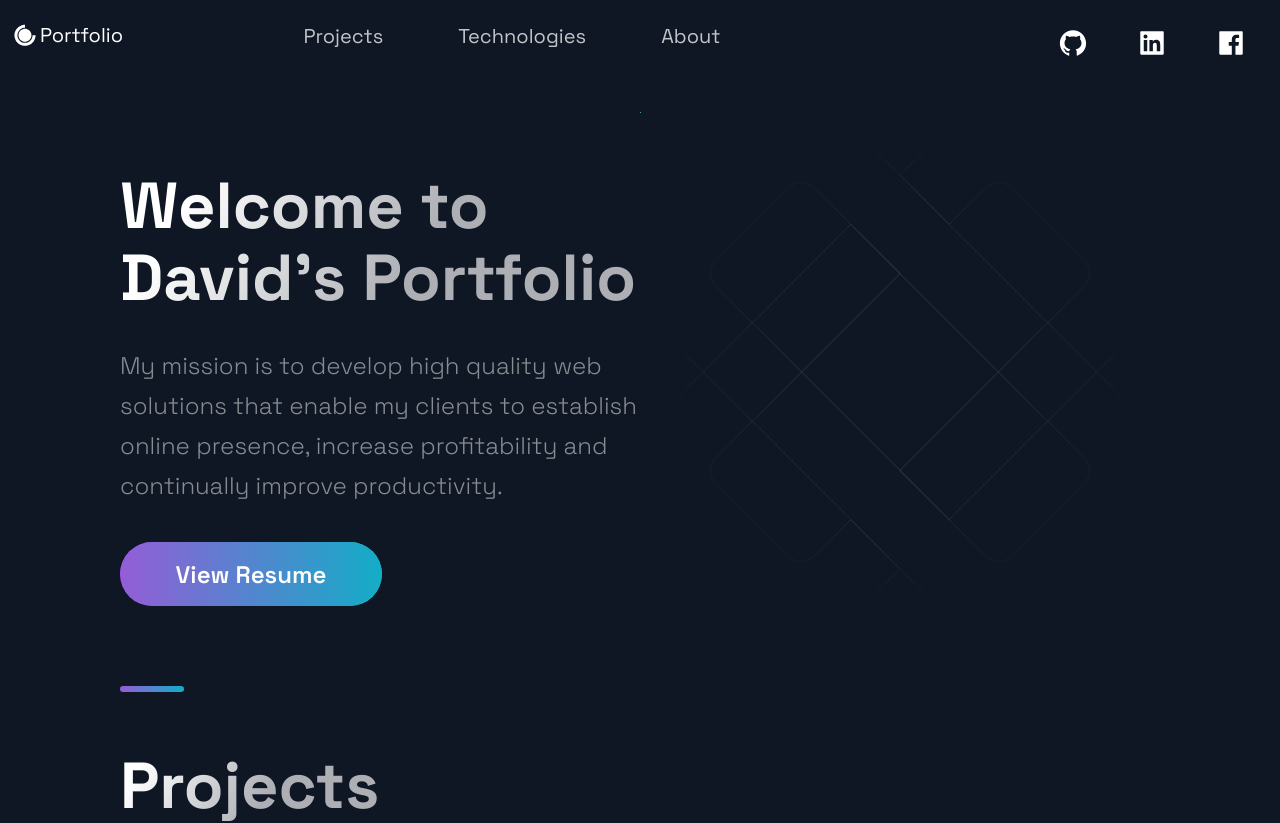
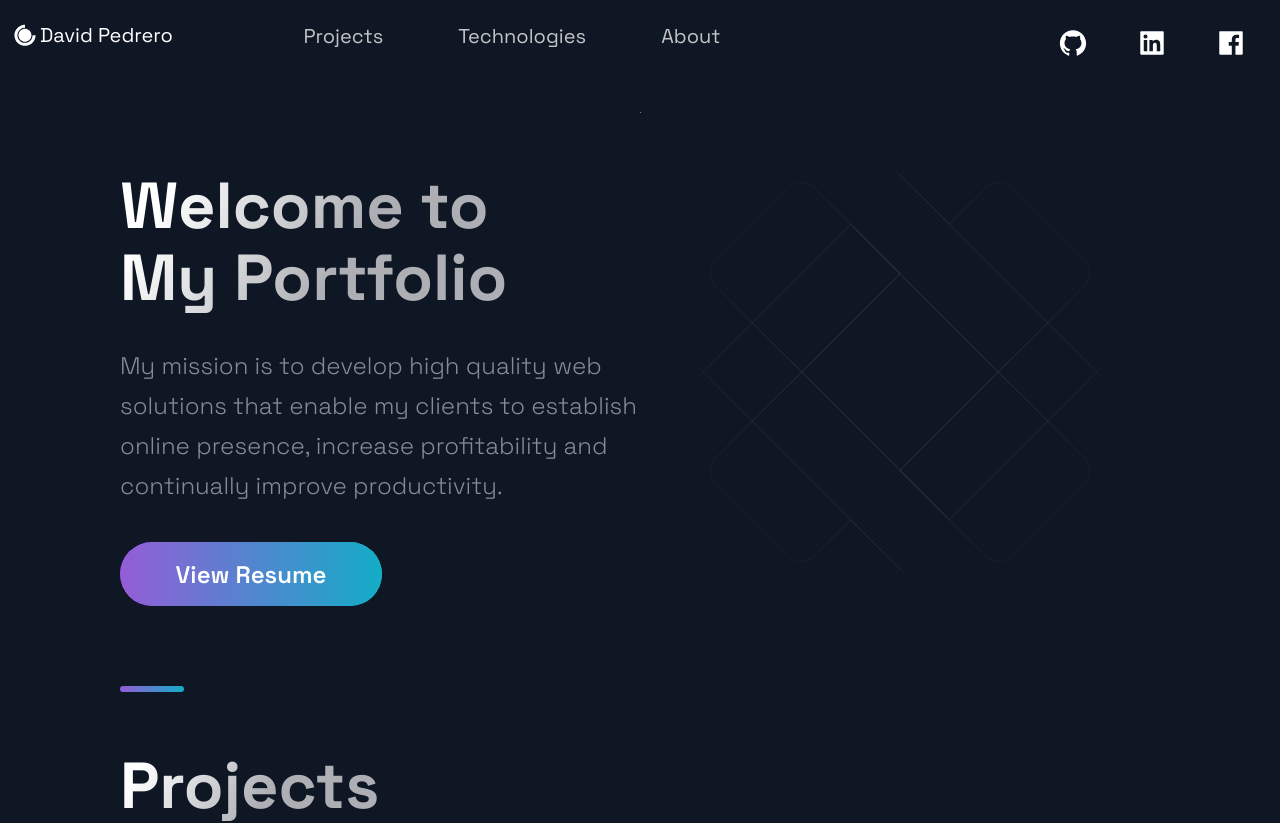
Before and after one commit to davidpedrero/David-Pedero-Portfolio, a Next.js app: page / in a window 1280 px wide. Shown: the top 823 px of the page. Built offline with nearby package versions, Linux system fonts and the light colour scheme.

Commit message:
edited Hero section3

```diff
--- a/src/components/Header/Header.js
+++ b/src/components/Header/Header.js
@@ -11,7 +11,7 @@ const Header = () =>  (
       <Link href="/">
         <a style={{display: "flex", alignItems: "center", color: "white", marginBottom: "20px"}}>
           <DiCssdeck size="3rem"/>
-          <Span>Portfolio</Span>
+          <Span>David Pedrero</Span>
         </a>
       </Link>
     </Div1>
--- a/src/components/Hero/Hero.js
+++ b/src/components/Hero/Hero.js
@@ -9,7 +9,7 @@ const Hero = (props) => (
     <LeftSection>
       <SectionTitle main centerssss>
         Welcome to <br/>
-        David's Portfolio
+        My Portfolio
       </SectionTitle>
       <SectionText>
         My mission is to develop high quality web solutions that enable my clients to establish online presence, increase profitability and continually improve productivity.
```
